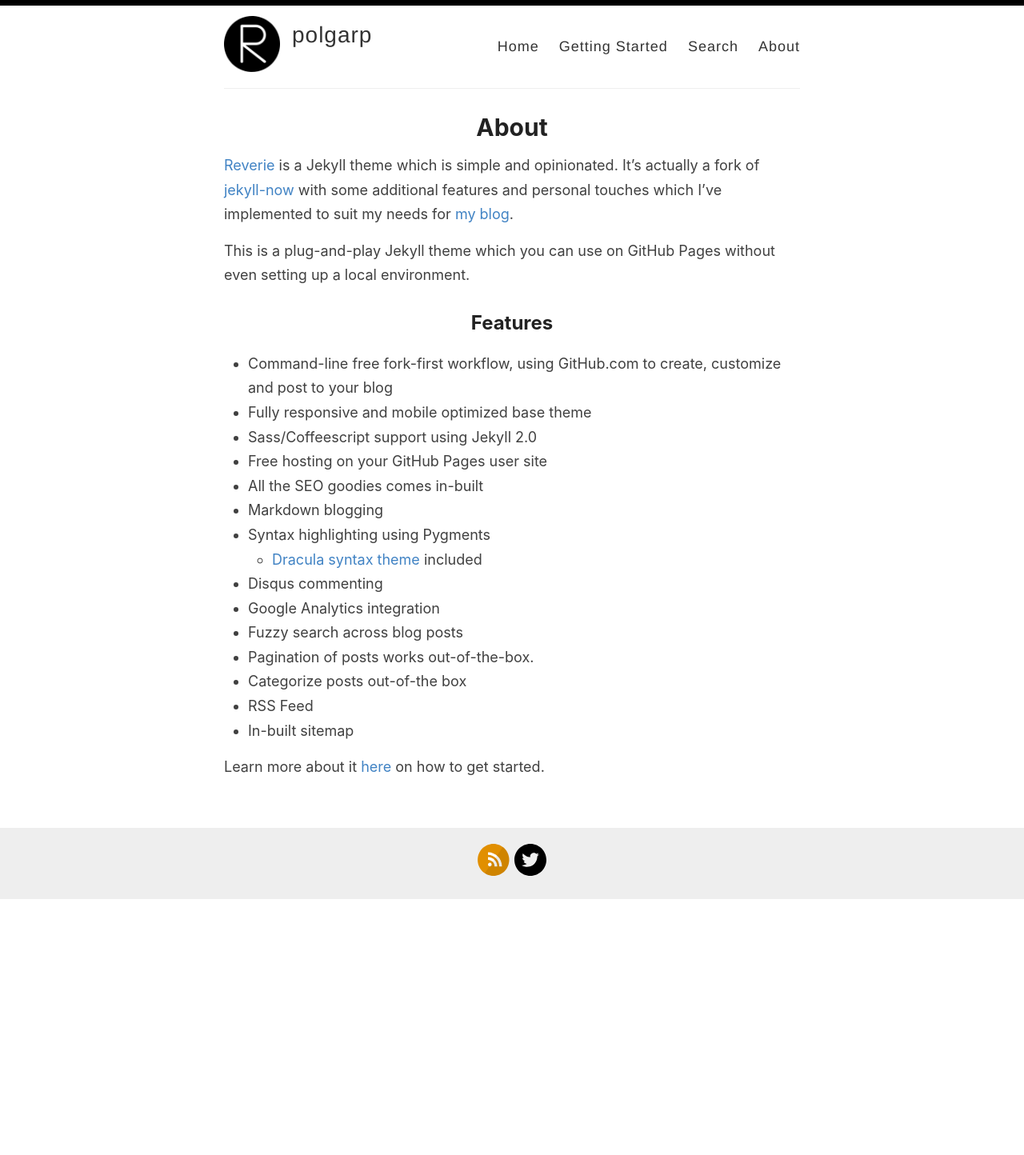
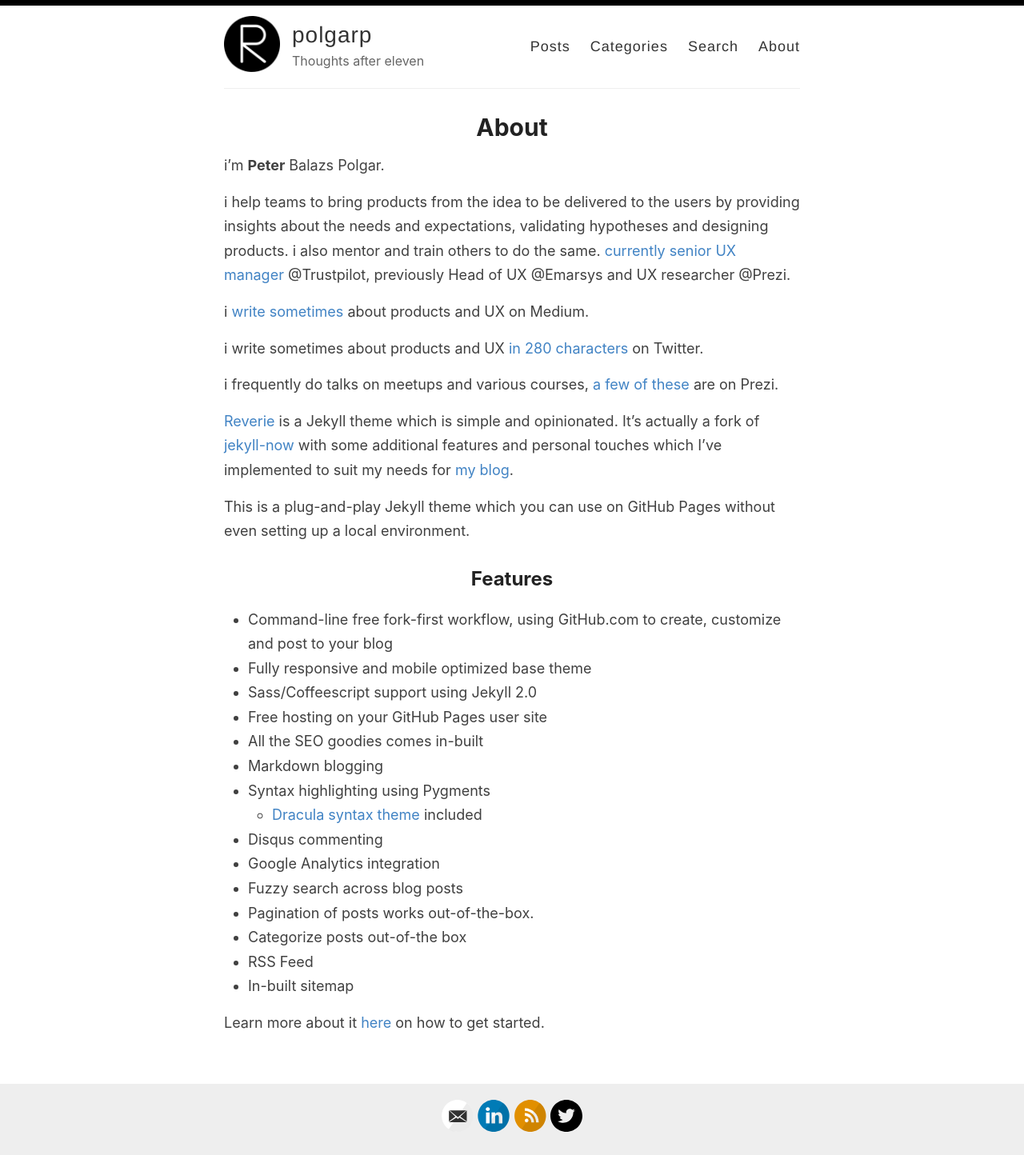
Before and after one commit to polgarp/polgarp.github.io.old, a Jekyll site: the page built from _pages/about.md, in a window 1280 px wide. Shown: the whole page at 80% size. Built offline with Jekyll 4.4.1, drawn with Linux system fonts in a browser that asks for light colours; before the commit the page ends 1124 px from its top, so only the background shows below that.

Commit message:
Add content

```diff
--- a/_config.yml
+++ b/_config.yml
@@ -9,7 +9,7 @@ name: polgarp
 author: Peter Balazs Polgar
 
 # Short bio or description (displayed in the header)
-description:
+description: Thoughts after eleven
 
 # URL of your avatar or profile pic (you could use your GitHub profile pic)
 avatar: /images/reverie.png
@@ -21,12 +21,12 @@ avatar: /images/reverie.png
 # Includes an icon in the footer for each username you enter
 footer-links:
   dribbble:
-  email:
+  email: polgarpeterbalazs@gmail.com
   facebook:
   flickr:
   github:
   instagram:
-  linkedin:
+  linkedin: https://www.linkedin.com/in/peterbalazspolgar
   pinterest:
   rss: rss
   twitter: polgarp
--- a/_layouts/default.html
+++ b/_layouts/default.html
@@ -27,8 +27,8 @@
             </div>
 
             <nav>
-              <a href="{{ site.baseurl }}/">Home</a>
-              <a href="{{ site.baseurl }}/getting-started">Getting Started</a>
+              <a href="{{ site.baseurl }}/">Posts</a>
+              <a href="{{ site.baseurl }}/categories">Categories</a>
               <a href="{{ site.baseurl }}/search">Search</a>
               <a href="{{ site.baseurl }}/about">About</a>
             </nav>
--- a/_pages/about.md
+++ b/_pages/about.md
@@ -3,6 +3,18 @@ layout: page
 title: About
 permalink: /about/
 ---
+
+i'm **Peter** Balazs Polgar.
+
+i help teams to bring products from the idea to be delivered to the users by providing insights about the needs and expectations, validating hypotheses and designing products. i also mentor and train others to do the same. [currently senior UX manager](a href="https://www.linkedin.com/in/peterbalazspolgar") @Trustpilot, previously Head of UX @Emarsys and UX researcher @Prezi.
+
+i [write sometimes](https://medium.com/@polgarp) about products and UX on Medium.
+
+i write sometimes about products and UX [in 280 characters](https://twitter.com/polgarp) on Twitter.
+
+i frequently do talks on meetups and various courses, [a few of these](https://prezi.com/user/polgarp/prezis/) are on Prezi.
+
+
 
 [Reverie](https://github.com/amitmerchant1990/reverie) is a Jekyll theme which is simple and opinionated. It's actually a fork of [jekyll-now](https://github.com/barryclark/jekyll-now) with some additional features and personal touches which I've implemented to suit my needs for [my blog](https://www.amitmerchant.com).
 
```
